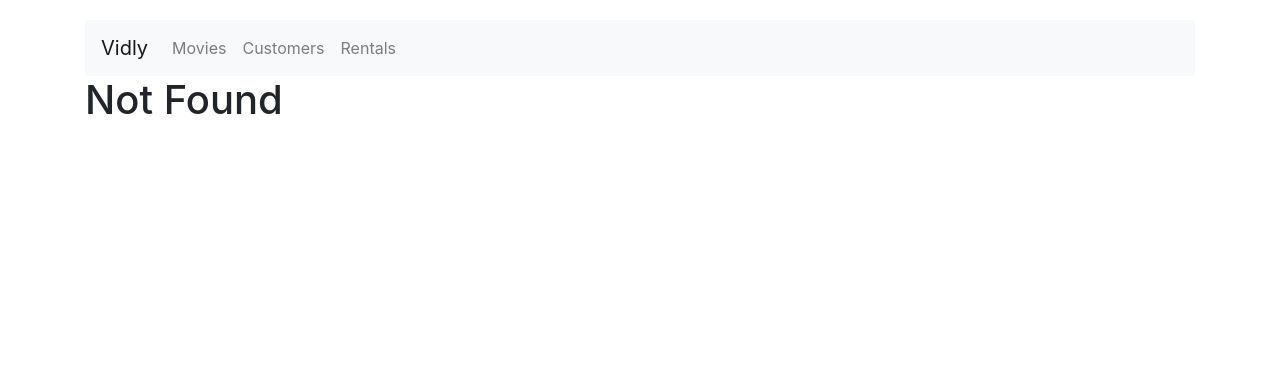
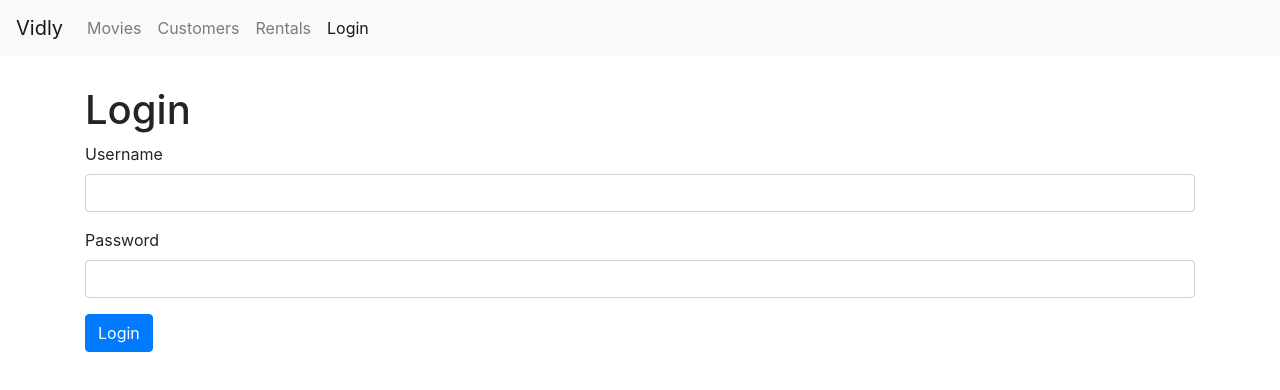
Before and after one commit to LuisRBarreras/vidly, a React (Create React App) app: page /login in a window 1280 px wide. Before the commit this address led to /not-found. Shown: the top 390 px of the page. Built offline with nearby package versions, Linux system fonts and the light colour scheme.

Commit message:
Chapter Forms Lesson 5 'Controlled Elements'

```diff
--- a/src/App.js
+++ b/src/App.js
@@ -1,30 +1,35 @@
 import React, { Component } from 'react';
-import './App.css';
 import { Route, Switch, Redirect } from "react-router-dom";
 import Movies from "./components/movies";
-import MovieDetails from "./components/movieDetails"
+import MovieForm from "./components/movieForm"
 import Customers from "./components/customers";
 import Rentals from "./components/rentals";
 import NavBar from './components/navBar';
 import NotFound from './components/notFound';
+import LoginForm from './components/loginForm';
+import './App.css';
 
 class App extends Component {
 
   render() {
     return (
+      <React.Fragment>
+        <NavBar />
         <main className="container">
-        <NavBar />
           <Switch>
-          <Route path="/movies/:id" component={MovieDetails} />
+            <Route path="/login" component={LoginForm} />
+            <Route path="/movies/:id" component={MovieForm} />
             <Route path="/movies" component={Movies} />
             <Route path="/customers" component={Customers} />
             <Route path="/rentals" component={Rentals} />
 
             <Route path="/not-found" exact component={NotFound} />
-          <Route path="/" exact component={Movies} />
+
+            <Redirect from="/" to="/movies" exact />
             <Redirect to="/not-found" />
           </Switch>
         </main>
+      </React.Fragment>
     );
   }
 }
--- /dev/null
+++ b/src/components/loginForm.jsx
@@ -0,0 +1,44 @@
+import React, { Component } from "react";
+class LoginForm extends Component {
+  state = {
+    account: { username: "", password: "" }
+  };
+
+  handleChange = e => {
+    const account = { ...this.state.account };
+    account.username = e.currentTarget.value;
+    this.setState({ account });
+  };
+
+  handleSubmit = e => {
+    e.preventDefault();
+  };
+
+  render() {
+    return (
+      <div>
+        <h1>Login</h1>
+        <form action="" onSubmit={this.handleSubmit}>
+          <div className="form-group">
+            <label htmlFor="username">Username</label>
+            <input
+              value={this.state.account.username}
+              onChange={this.handleChange}
+              id="username"
+              ref={this.username}
+              type="text"
+              className="form-control"
+            />
+          </div>
+          <div className="form-group">
+            <label htmlFor="password">Password</label>
+            <input id="password" type="text" className="form-control" />
+          </div>
+          <button className="btn btn-primary">Login</button>
+        </form>
+      </div>
+    );
+  }
+}
+
+export default LoginForm;
--- a/src/components/movieDetails.jsx
+++ /dev/null
@@ -1,18 +0,0 @@
-import React, { Component } from "react";
-
-class MovieDetails extends Component {
-  handleSave = () => {
-    this.props.history.push("/movies");
-  };
-
-  render() {
-    return (
-      <div>
-        <h1>Movie Details - {this.props.match.params.id} </h1>
-        <button onClick={this.handleSave}>Save</button>
-      </div>
-    );
-  }
-}
-
-export default MovieDetails;
--- /dev/null
+++ b/src/components/movieForm.jsx
@@ -0,0 +1,20 @@
+import React, { Component } from "react";
+
+class MovieForm extends Component {
+  handleSave = () => {
+    this.props.history.push("/movies");
+  };
+
+  render() {
+    return (
+      <div>
+        <h1>Movie Forms - {this.props.match.params.id} </h1>
+        <button onClick={this.handleSave} className="btn btn-primary">
+          Save
+        </button>
+      </div>
+    );
+  }
+}
+
+export default MovieForm;
--- a/src/components/moviesTable.jsx
+++ b/src/components/moviesTable.jsx
@@ -6,7 +6,6 @@ import Like from "./common/like";
 class MoviesTable extends Component {
   columns = [
     {
-      key: "id",
       label: "Title",
       content: movie => <Link to={`/movies/${movie._id}`}>{movie.title}</Link>
     },
--- a/src/components/navBar.jsx
+++ b/src/components/navBar.jsx
@@ -1,12 +1,12 @@
 import React from "react";
-import { NavLink } from "react-router-dom";
+import { NavLink, Link } from "react-router-dom";
 
 const NavBar = () => {
   return (
     <nav className="navbar navbar-expand-lg navbar-light bg-light">
-      <a class="navbar-brand" href="#">
+      <Link class="navbar-brand" to="/">
         Vidly
-      </a>
+      </Link>
       <button
         className="navbar-toggler"
         type="button"
@@ -29,6 +29,9 @@ const NavBar = () => {
           <NavLink className="nav-item nav-link" to="/rentals">
             Rentals
           </NavLink>
+          <NavLink className="nav-item nav-link" to="/login">
+            Login
+          </NavLink>
         </div>
       </div>
     </nav>
--- a/src/index.css
+++ b/src/index.css
@@ -1,18 +1,12 @@
 body {
   margin: 0;
-  font-family: -apple-system, BlinkMacSystemFont, "Segoe UI", "Roboto", "Oxygen",
-    "Ubuntu", "Cantarell", "Fira Sans", "Droid Sans", "Helvetica Neue",
-    sans-serif;
-  -webkit-font-smoothing: antialiased;
-  -moz-osx-font-smoothing: grayscale;
-  padding: 20px 0 0 0;
+  font-family: sans-serif;
+  padding: 0 0 0 0;
 }
 
+.navbar {
+  margin-bottom: 30px;
+}
 .clickable {
   cursor: pointer;
 }
-
-code {
-  font-family: source-code-pro, Menlo, Monaco, Consolas, "Courier New",
-    monospace;
-}
```
Lines whose indentation alone changed are shown as unchanged.
